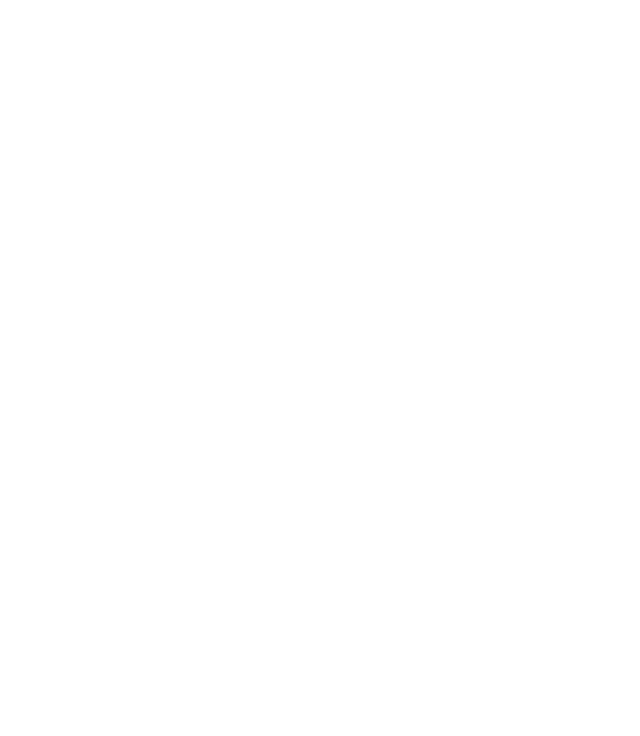
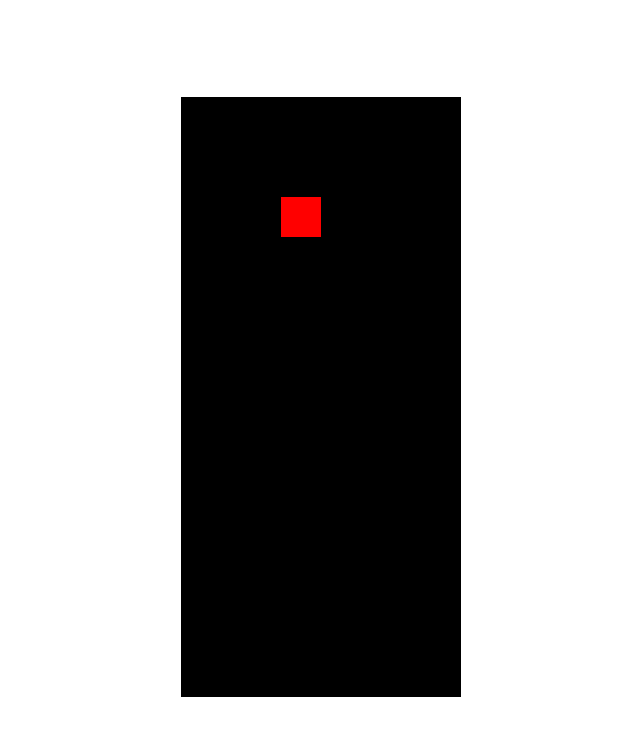
Before and after one commit to LeandroF01/tetris, a website built with Vite: page index.html in a window 1280 px wide. Shown: the whole page, without its empty margins (319-959 px from the left). Built offline with nearby package versions, Linux system fonts and the light colour scheme.

Commit message:
Add render board and piece of example

```diff
--- a/index.html
+++ b/index.html
@@ -7,7 +7,7 @@
 		<title>Tetris.JS</title>
 	</head>
 	<body>
-		<div id="app"></div>
+		<div id="app"><canvas></canvas></div>
 		<script type="module" src="/main.js"></script>
 	</body>
 </html>
--- a/main.js
+++ b/main.js
@@ -1 +1,64 @@
 import "./style.css";
+
+const canvas = document.querySelector("canvas");
+const context = canvas.getContext("2d");
+
+const BLOCK_SIZE = 20;
+const BOARD_WIDTH = 14;
+const BOARD_HEIGHT = 30;
+
+canvas.width = BLOCK_SIZE * BOARD_WIDTH;
+canvas.height = BLOCK_SIZE * BOARD_HEIGHT;
+
+context.scale(BLOCK_SIZE, BLOCK_SIZE);
+
+const board = createBoard(BOARD_WIDTH, BOARD_HEIGHT);
+
+function createBoard(width, height) {
+	return Array(height)
+		.fill()
+		.map(() => Array(width).fill(0));
+}
+
+const piece = {
+	position: { x: 5, y: 5 },
+	shape: [
+		[1, 1],
+		[1, 1],
+	],
+};
+
+function update() {
+	draw();
+	window.requestAnimationFrame(update);
+}
+
+function draw() {
+	context.fillStyle = "#000";
+	context.fillRect(0, 0, canvas.width, canvas.height);
+
+	board.forEach((row, y) => {
+		row.forEach((value, x) => {
+			if (value === 1) {
+				context.fillStyle = "blue";
+				context.fillRect(x, y, 1, 1);
+			}
+		});
+	});
+	piece.shape.forEach((row, y) => {
+		row.forEach((value, x) => {
+			if (value === 1) {
+				context.fillStyle = "red";
+				context.fillRect(x + piece.position.x, y + piece.position.y, 1, 1);
+			}
+		});
+	});
+}
+
+document.addEventListener("keydown", (event) => {
+	if (event.key === "ArrowLeft") piece.position.x--;
+	if (event.key === "ArrowRight") piece.position.x++;
+	if (event.key === "ArrowDown") piece.position.y++;
+});
+
+update();
--- a/style.css
+++ b/style.css
@@ -24,6 +24,7 @@ a:hover {
 
 body {
   margin: 0;
+  padding: 0;
   display: flex;
   place-items: center;
   min-width: 320px;
```
